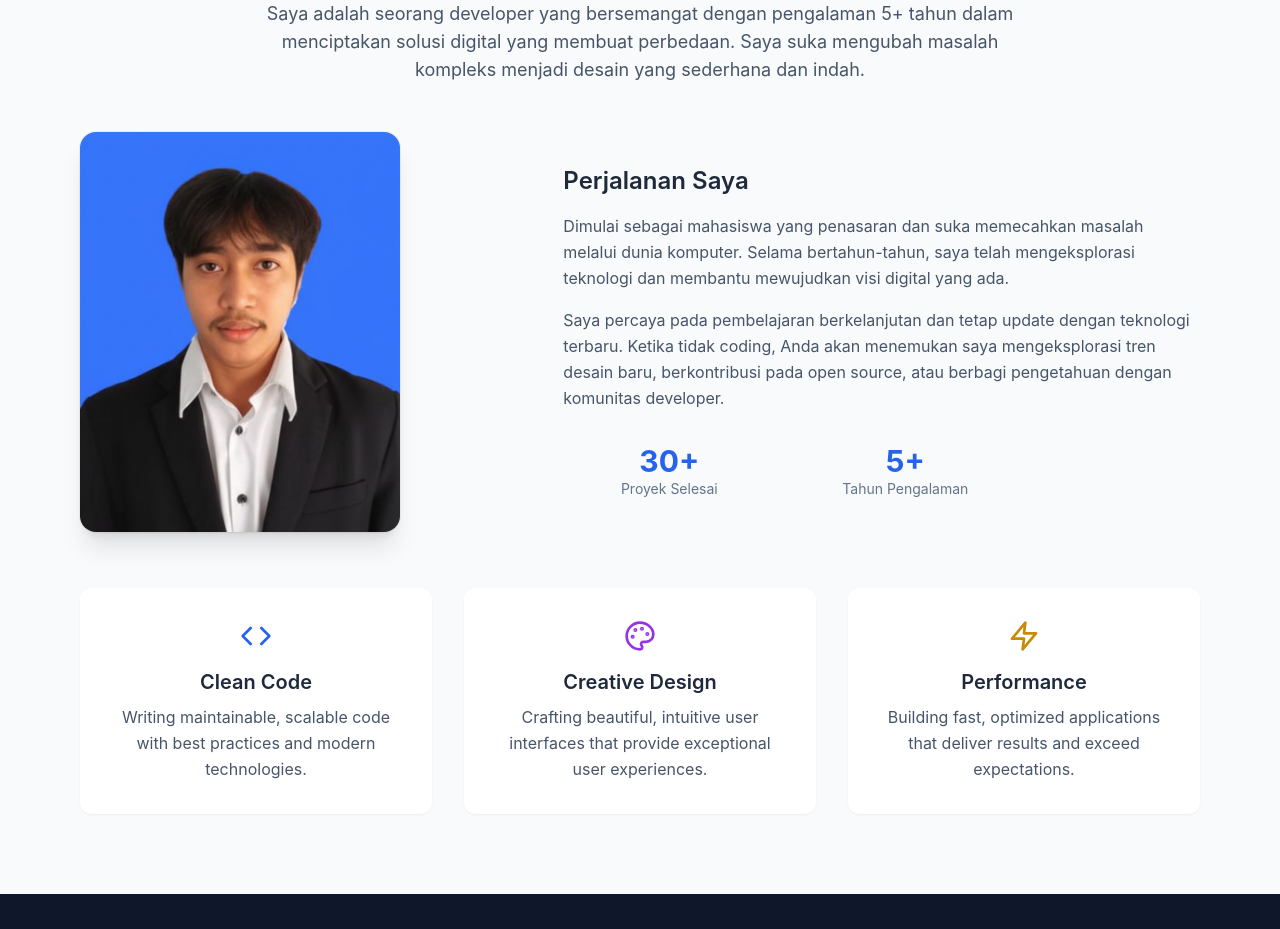
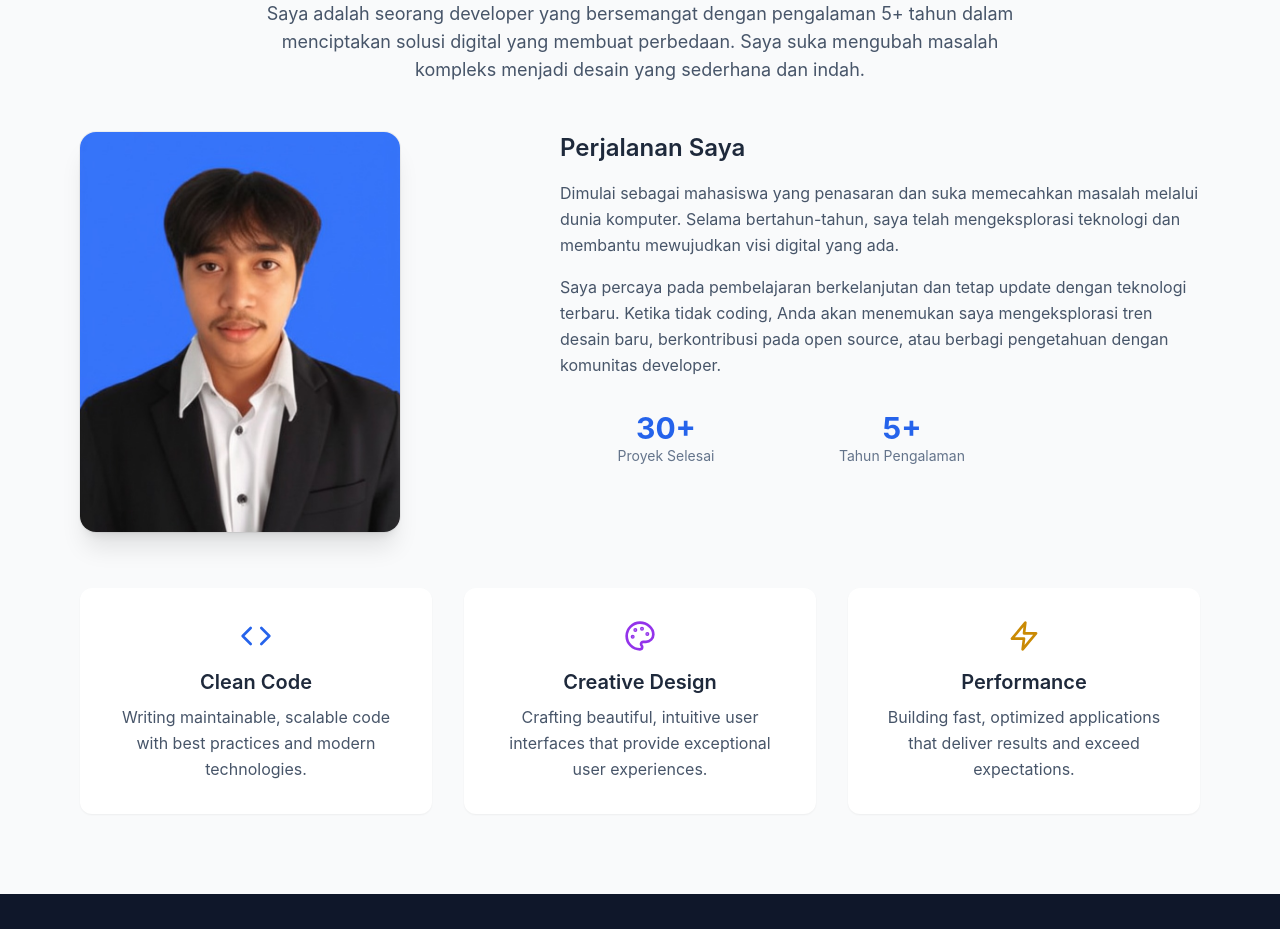
Before and after one commit to takiya10/portfoliopams, a React (Vite) app: page / in a window 1280 px wide. Shown: the part 960-1889 px from the top of the page. Built offline with nearby package versions, Linux system fonts and the light colour scheme.

Commit message:
fix about

```diff
--- a/src/components/About.tsx
+++ b/src/components/About.tsx
@@ -46,7 +46,7 @@ export default function About() {
         </div>
 
         {/* Content */}
-        <div className="grid gap-10 md:grid-cols-12 items-center">
+        <div className="grid items-start gap-5 md:gap-6 lg:gap-8 md:grid-cols-12">
           {/* Foto */}
           <div className="md:col-span-5 order-2 md:order-1">
             <div className="relative mx-auto md:mx-0 w-[clamp(160px,28vw,320px)]">
```
